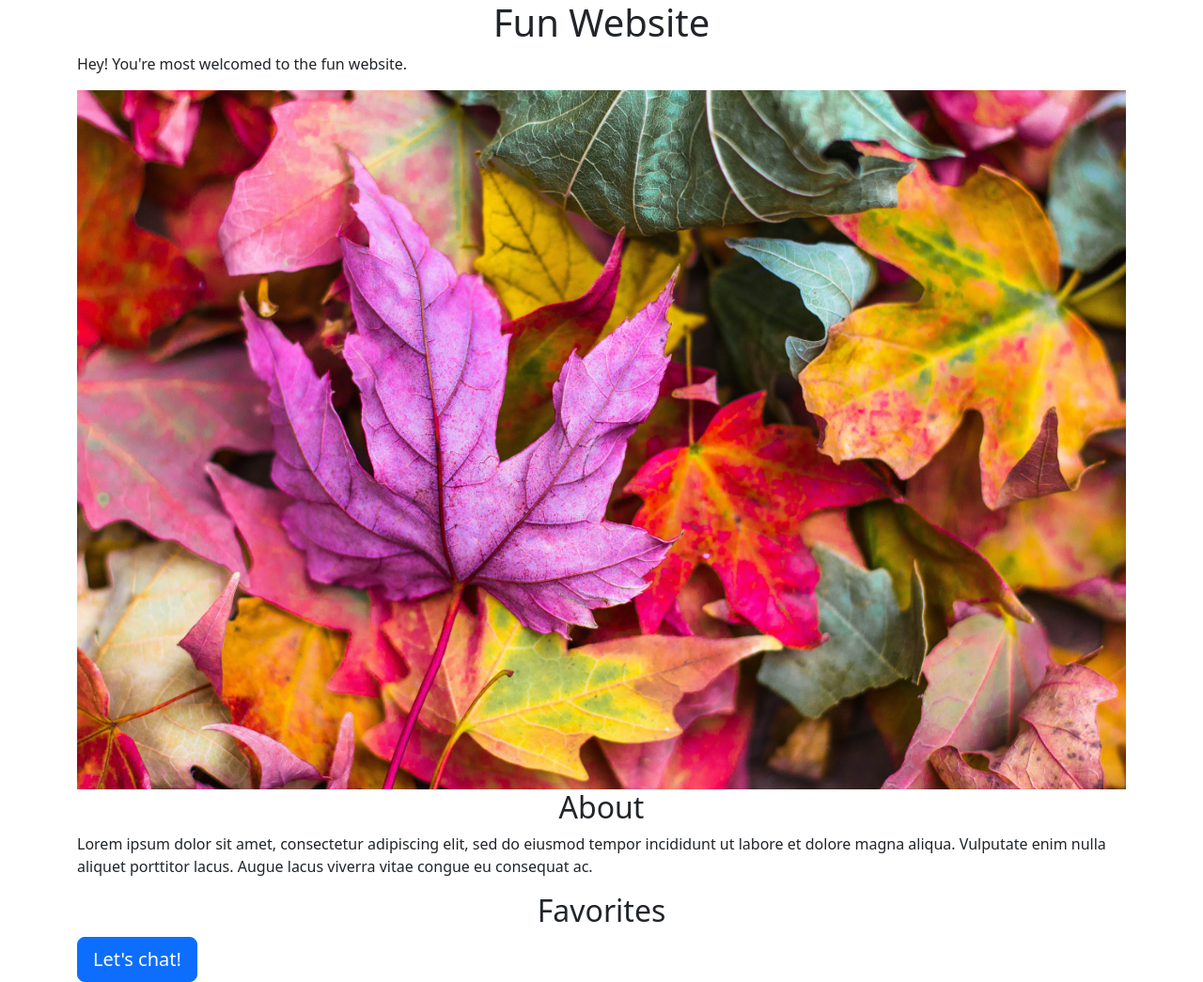
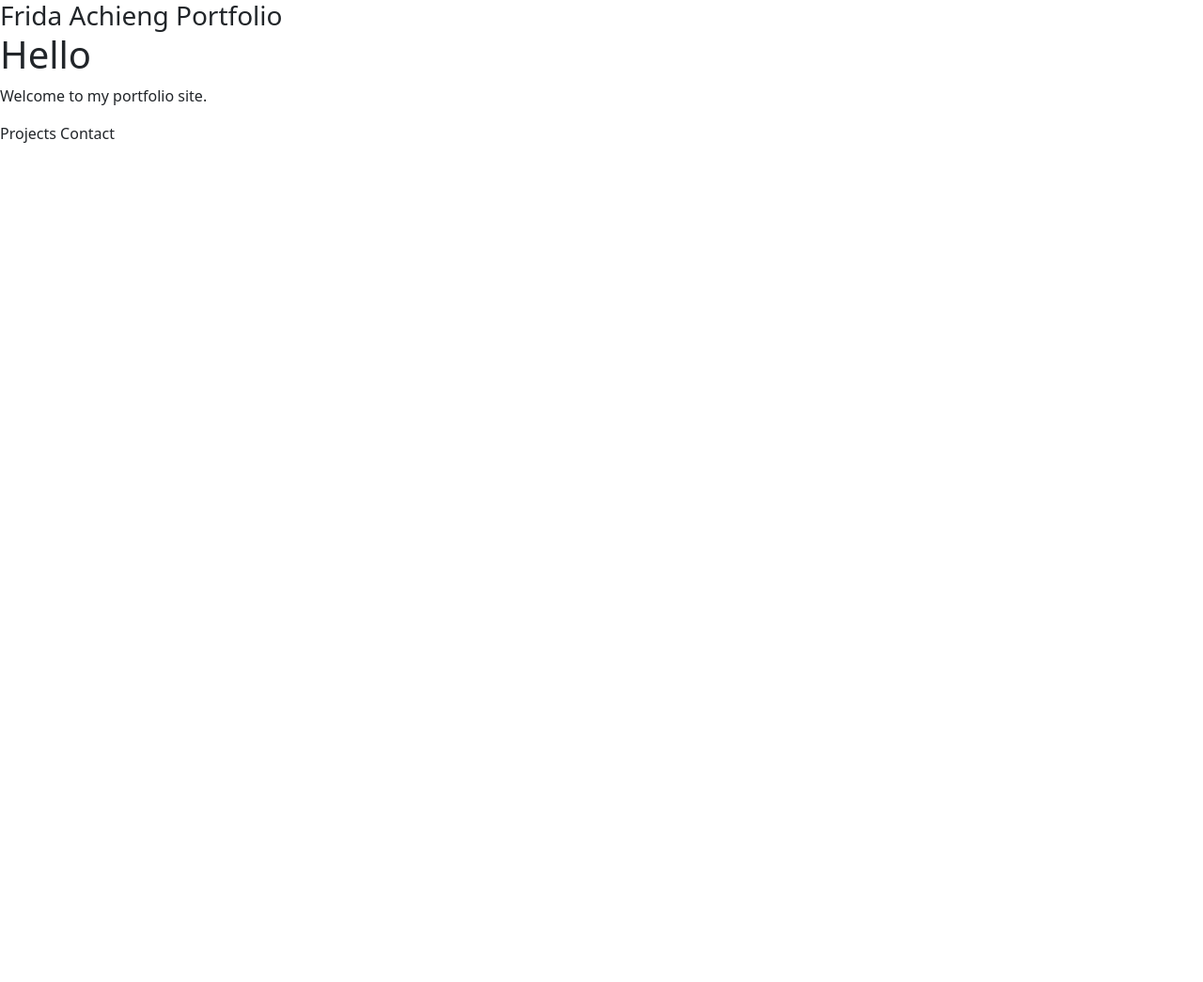
Before and after one commit to FridaAchieng/Fun-Website, a Flask app: page / in a window 1280 px wide. Shown: the whole page at 94% size. After the commit the page ends 152 px from the top, so only its background shows below. Run offline with Flask 2, Linux system fonts and the light colour scheme.

Commit message:
Edited name

```diff
--- a/templates/home.html
+++ b/templates/home.html
@@ -4,28 +4,31 @@
     <meta charset="utf-8">
     <meta name="viewport" content="width=device-width, initial-scale=1">
     <link href="https://cdn.jsdelivr.net/npm/bootstrap@5.2.1/dist/css/bootstrap.min.css" rel="stylesheet" integrity="sha384-iYQeCzEYFbKjA/T2uDLTpkwGzCiq6soy8tYaI1GyVh/UjpbCx/TYkiZhlZB6+fzT" crossorigin="anonymous">
-    <title> Fun Website </title>
+    <title> Portfolio Website </title>
     <style>
-      # banner{
-        height: 20px;
-        width:100%;
-        object-fit:cover;
+      li{
+      float: right;
       }
     </style>
   </head>
   <body>
-    <div class= "container">
-    <h1 class="text-center">Fun Website</h1>
-    <p class="fw-light">Hey! You're most welcomed to the fun website.</p>
-    <img class="img-fluid" id= banner src="https://fun-website.dafrireece.repl.co/static/banner.jpg" >
+    <div>
+    <header>
+      <div>
+       <h3 class = "float-mb-start mb-0"> Frida Achieng Portfolio </h3>
+        <div>
 
-    <h2 class="text-center">About</h2>
-
-    <p class="fw-light">Lorem ipsum dolor sit amet, consectetur adipiscing elit, sed do eiusmod tempor incididunt ut labore et dolore magna aliqua. Vulputate enim nulla aliquet porttitor lacus. Augue lacus viverra vitae congue eu consequat ac.</p>
-
-    <h2 class="text-center">Favorites</h2>
-
-    <button type="button" class="btn btn-primary btn-lg">Let's chat!</button>
+        </div>
+      </div>
+    </header>
+      <main>
+        <h1> Hello </h1>
+        <p>Welcome to my portfolio site.</p>
+        <p>
+          <a>Projects</a>
+          <a>Contact</a>
+        </p>
+      </main>
     </div>
   </body>
 </html>
```
